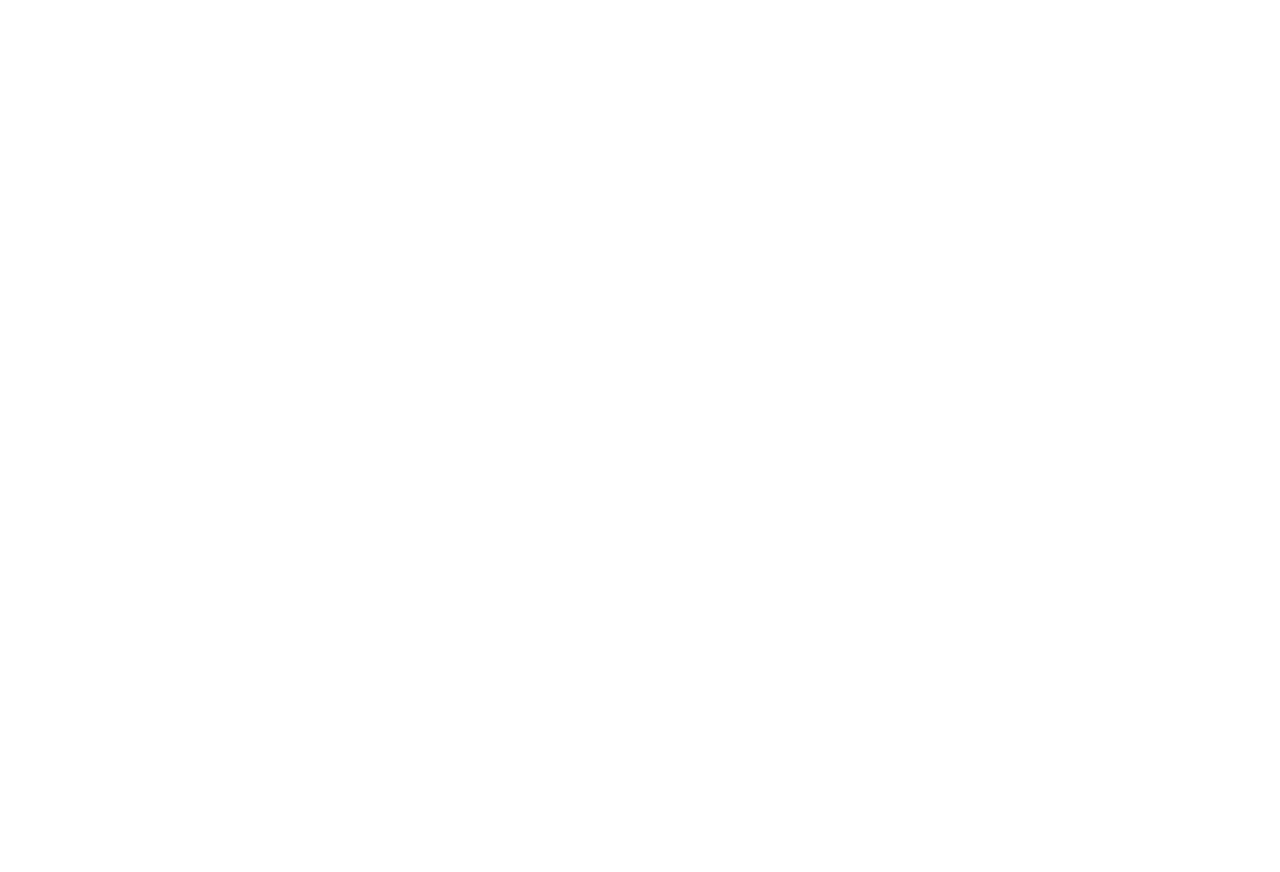
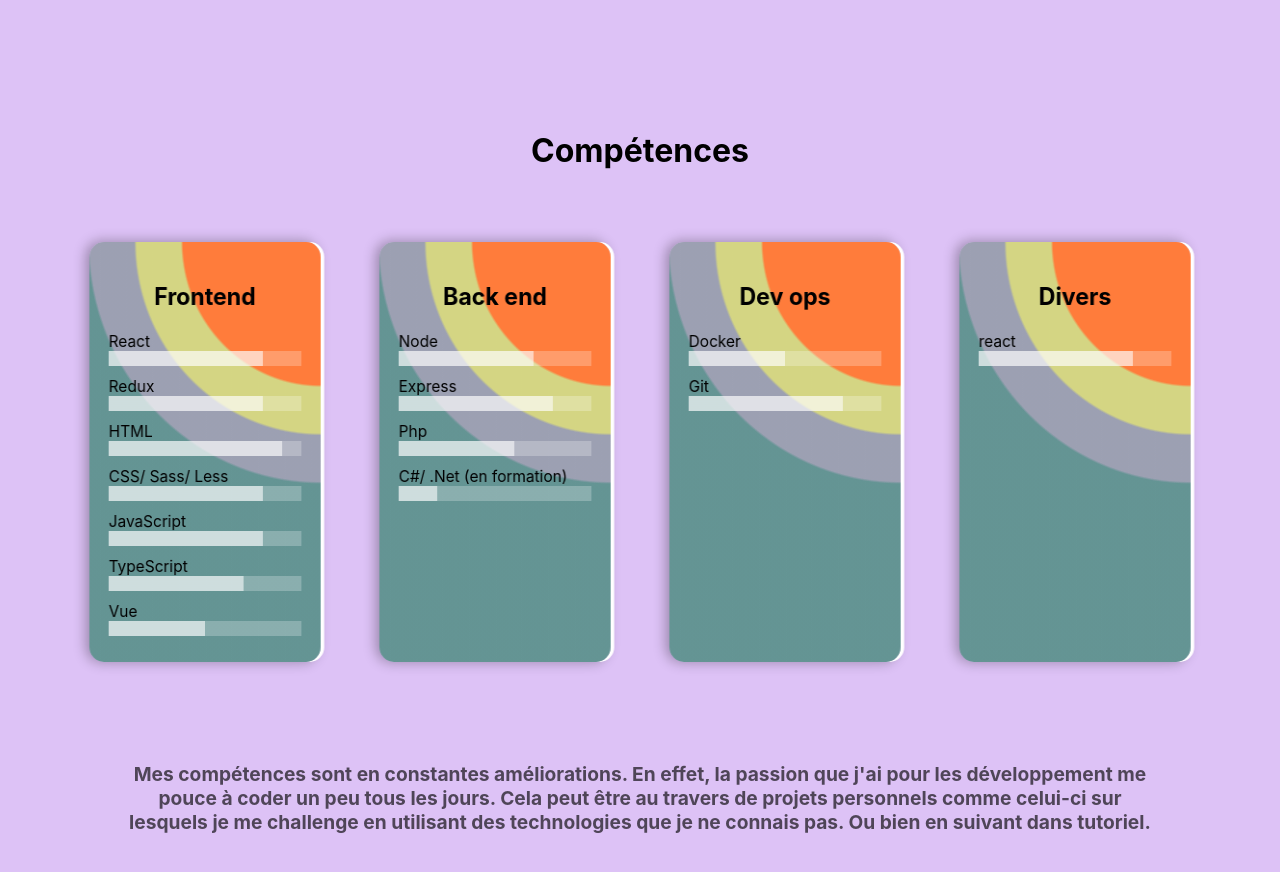
Before and after one commit to TiboLeFreapon/portifolio-actuel, a React (Create React App) app: page / in a window 1280 px wide. Shown: the part 640-1512 px from the top of the page. Before the commit the page ends 800 px from the top, so only its background shows below. Built offline with nearby package versions, Linux system fonts and the light colour scheme.

Commit message:
Creation de la page compétences.

```diff
--- a/src/App.css
+++ b/src/App.css
@@ -1,5 +1,4 @@
 .App {
-  overflow: hidden;
   text-align: center;
  /*background: url(./img/logo512.png);*/
 }
--- a/src/App.js
+++ b/src/App.js
@@ -1,11 +1,13 @@
 import logo from './logo.svg';
 import './App.css';
 import PageAccueil from './components/PageAccueil';
+import PageComptence from './components/PageComptence';
 
 function App() {
   return (
     <div className="App">
       <PageAccueil/>
+      <PageComptence/>
     </div>
   );
 }
--- /dev/null
+++ b/src/components/BarreProgression.js
@@ -0,0 +1,12 @@
+const BarreProgression = ({ nomComp, taille }) => {
+
+    return (
+        <div className="groupe-bp">
+            <span className="titre-bp">{nomComp}</span>
+            <div className="bp">
+                <div className="barre-resultat" style={{ width: taille + "%" }}></div>
+            </div>
+        </div>)
+}
+
+export default BarreProgression;
--- /dev/null
+++ b/src/components/CardComp.js
@@ -0,0 +1,14 @@
+import BarreProgression from "./BarreProgression";
+
+const CardComp = ({ titreCarte, children }) => {
+
+    return (
+        <div className="card-comp">
+            <h2> {titreCarte}</h2>
+            {children}
+        </div>
+    );
+
+}
+
+export default CardComp;
--- a/src/components/PageComptence.js
+++ b/src/components/PageComptence.js
@@ -1,6 +1,51 @@
+import '../style/pageComp.scss';
+import BarreProgression from './BarreProgression';
+import CardComp from './CardComp';
+
 const PageComptence = () => {
 
-    return(<></>);
+    return (<div className="page-comp">
+        <div className='contenu-comp'>
+            <h1>Compétences</h1>
+
+            <div className='contenu'>
+                <CardComp titreCarte={"Frontend"}>
+                    <BarreProgression nomComp={"React"} taille={80} />
+                    <BarreProgression nomComp={"Redux"} taille={80} />
+                    <BarreProgression nomComp={"HTML"} taille={90} />
+                    <BarreProgression nomComp={"CSS/ Sass/ Less"} taille={80} />
+                    <BarreProgression nomComp={"JavaScript"} taille={80} />
+                    <BarreProgression nomComp={"TypeScript"} taille={70} />
+                    <BarreProgression nomComp={"Vue"} taille={50} />
+                </CardComp>
+
+                <CardComp titreCarte={"Back end"}>
+                    <BarreProgression nomComp={"Node"} taille={70} />
+                    <BarreProgression nomComp={"Express"} taille={80} />
+                    <BarreProgression nomComp={"Php"} taille={60} />
+                    <BarreProgression nomComp={"C#/ .Net (en formation)"} taille={20} />
+                </CardComp>
+
+                <CardComp titreCarte={"Dev ops"}>
+                    <BarreProgression nomComp={"Docker"} taille={50} />
+                    <BarreProgression nomComp={"Git"} taille={80} />
+                </CardComp>
+
+                <CardComp titreCarte={"Divers"}>
+                    <BarreProgression nomComp={"react"} taille={80} />
+                </CardComp>
+            </div>
+
+
+            <div className='text-comptence'>
+                <span className='span-pres'>
+                    Mes compétences sont en constantes améliorations. En effet, la passion que j'ai pour les développement me pouce à coder un peu tous les jours.
+                    Cela peut être au travers de projets personnels comme celui-ci sur lesquels je me challenge en utilisant des technologies que je ne connais pas.
+                    Ou bien en suivant dans tutoriel.
+                </span>
+            </div>
+        </div>
+    </div>);
 }
 
 export default PageComptence;
--- /dev/null
+++ b/src/style/pageComp.scss
@@ -0,0 +1,103 @@
+.page-comp {
+    background-color: rgb(221, 194, 246);
+    // background-color: rgb(173, 84, 255);
+    height: auto;
+
+    .contenu-comp {
+        padding: 150px 0;
+        display: flex;
+        flex-direction: column;
+        align-items: center;
+
+        .contenu {
+            display: flex;
+            flex-wrap: wrap;
+            justify-content: space-evenly;
+            gap: 50px;
+            padding-top: 50px;
+            .card-comp {
+                animation: inclinason 5s linear 1s infinite;
+                //transform: skew(30deg, 1deg);
+                //transform: rotateY(0);
+                height: 380px;
+                width: 200px;
+                padding: 20px;
+                border-radius: 15px;
+                background-image:
+                radial-gradient(circle at 100% 0%,rgba(255, 0, 0, 0.445) 29.5%,rgba(0, 170, 255, 0.168) 30%),
+                radial-gradient(circle at 100% 0%,rgba(255, 255, 0, 0.479) 39.5%,rgba(128, 128, 128, 0.525) 40%),
+                radial-gradient(circle at 100% 0%,rgb(255, 192, 203) 49.5%,rgba(0, 128, 0, 0.499) 50%);
+
+
+
+                //barre progression
+                .groupe-bp{
+                    display: flex;
+                    flex-direction: column;
+                    width: 100%;
+                    margin-top: 10px;
+                    text-align: left;
+
+                    .bp{
+                        height: 15px;
+                        background-color: rgba(255, 255, 255, 0.249);
+                        .barre-resultat{
+                            background-color: rgba(255, 255, 255, 0.571);
+                            height: 100%;
+                        }
+                    }
+                }
+            }
+        }
+
+
+        .text-comptence{
+            width: 80%;
+            margin-top: 100px;
+            color: rgba(0, 0, 0, 0.645);
+            font-size: larger;
+            font-weight: bolder;
+        }
+    }
+}
+
+@keyframes inclinason {
+    0% {
+
+        transform: rotateY(-20deg);
+        box-shadow: 0 0 0 hsl(0,0%,80%),
+			0.3rem 0 0 hsl(0,0%,100%),
+			-0.2rem 0 0.75rem 0 hsla(0,0%,0%,0.3);
+    }
+
+    25% {
+
+        transform: rotateY(0deg);
+        box-shadow: 0 0 0 hsl(0,0%,80%),
+			0 0 0 hsl(0,0%,100%),
+			-0.25rem -0.05rem 1rem 0.15rem hsla(0,0%,0%,0.3);
+    }
+
+    50% {
+        transform: rotateY(20deg);
+        box-shadow: -0.3rem 0 0 hsl(0,0%,80%),
+			0 0 0 hsl(0,0%,100%),
+			-0.3rem -0.1rem 1.5rem 0.3rem hsla(0,0%,0%,0.3);
+    }
+
+    75% {
+
+        transform: rotateY(0deg);
+        box-shadow: 0 0 0 hsl(0,0%,80%),
+			0 0 0 hsl(0,0%,100%),
+			-0.25rem -0.05rem 1rem 0.15rem hsla(0,0%,0%,0.3);
+    }
+
+    100% {
+
+        transform: rotateY(-20deg);
+        box-shadow: 0 0 0 hsl(0,0%,80%),
+        0.3rem 0 0 hsl(0,0%,100%),
+        -0.2rem 0 0.75rem 0 hsla(0,0%,0%,0.3);
+    }
+}
```
